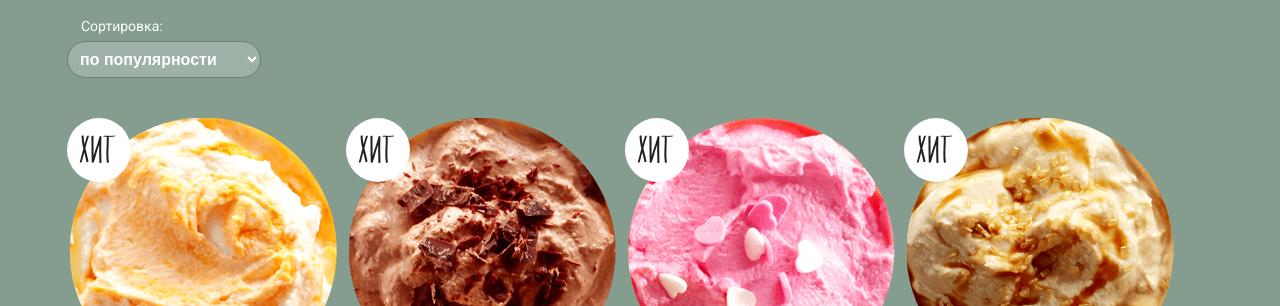
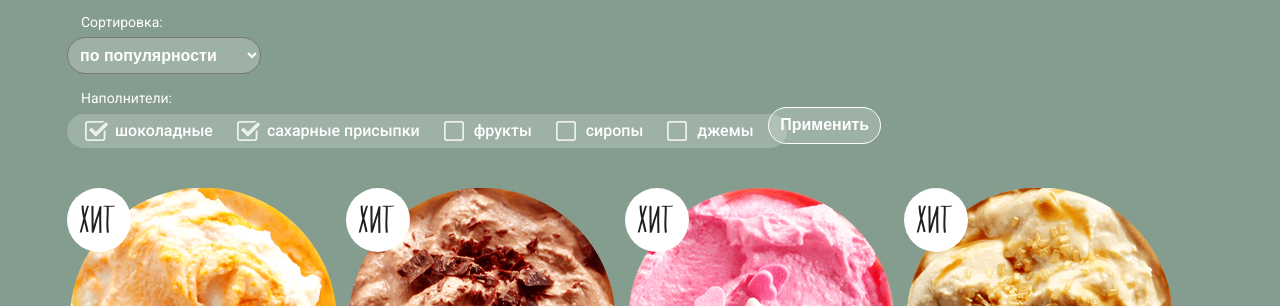
Before and after one commit to konopatova/gllacy, a plain HTML site: page catalog.html in a window 1280 px wide. Shown: the part 193-499 px from the top of the page. Drawn offline with Linux system fonts and the light colour scheme.

Commit message:
добавила фильтр

```diff
--- a/catalog.html
+++ b/catalog.html
@@ -93,6 +93,8 @@
         <div class="catalog-title">Сливочное мороженое</div>
 
         <div class="filter-block">
+
+            <div class="filter-item-1">
             <span class="filter-title">Сортировка:</span>
             <select name="sort" id="sort">
                 <option value="popular">по популярности</option>
@@ -100,7 +102,29 @@
                 <option value="expensive">сначала дорогие</option>
                 <option value="fat">по жирности</option>
             </select>
+            </div>
+
+            <div class="filter-item-2">
+                <span class="filter-title">Наполнители:</span>
+                 <div class="checkbox-group">
+                <input type="checkbox" class="filter-checkbox" id ="ch1" checked>
+                <label for="ch1">шоколадные</label>
+                <input type="checkbox" class="filter-checkbox" id ="ch2" checked>
+                <label for="ch2">сахарные присыпки</label>
+                <input type="checkbox" class="filter-checkbox" id ="ch3">
+                <label for="ch3">фрукты</label>
+                <input type="checkbox" class="filter-checkbox" id ="ch4">
+                <label for="ch4">сиропы</label>
+                <input type="checkbox"  class="filter-checkbox" id ="ch5">
+                <label for="ch5">джемы</label>
+                </div>
         </div>
+                <div class="filter-submit">
+                    <button type="submit" class="button-submit">Применить</button>
+                </div>
+
+        </div>
+
 
         <div class="catalog-block">
             <div class="catalog-item-row">
--- a/css/style.css
+++ b/css/style.css
@@ -1478,6 +1478,7 @@ a.catalog-item-name {
   padding: 0.5em;
   border-radius: 1.5em;
   font-weight: bold;
+  font-size: 1em;
   background-color: rgba(255,255,255, 0.2);
   color: #fff;
 }
@@ -1490,16 +1491,84 @@ a.catalog-item-name {
   color: #000;
 }
 
-.filter-title {
+span.filter-title {
   font-weight: normal;
   color: #fff;
   font-size: 0.875em;
-  margin: 1.5em 0 0.5em 1em;
-}
-
-.filter-block {
+  margin: 1.2em 0 0.5em 1em;
+}
+
+.filter-item-1 {
   display: flex;
   flex-direction: column;
+}
+
+.filter-item-2 {
+  display: flex;
+  flex-direction: column;
+}
+
+.checkbox-group {
+  width: 45em;
+  padding: 0.5em;
+  border-radius: 1.5em;
+  font-weight: 500;
+  background-color: rgba(255,255,255, 0.2);
+  color: #fff;
+}
+
+.filter-checkbox {
+  display: none;
+}
+
+.checkbox-group label {
+  position: relative;
+  padding-left: 30px;
+  margin: 0 10px 0 10px;
+  font-weight: 500;
+  font-size: 1em;
+}
+
+.checkbox-group label:after {
+  content: "";
+  position: absolute;
+  top: 0;
+  left: 0;
+  width: 23px;
+  height: 23px;
+  background-image: url(./../img/checkbox-off.png);
+  background-repeat: no-repeat;
+}
+
+.filter-checkbox:checked + label:after {
+  background-image: url(./../img/checkbox-on.png);
+}
+
+.button-submit {
+  position: absolute;
+  top: 17.9%;
+  left: 60%;
+  padding: 0.5em 0.7em;
+  border-radius: 1.5em;
+  font-weight: 500;
+  border: none;
+  border: 1px solid #fff;
+  color: #fff;
+  font-weight: bold;
+  background-color: rgba(255,255,255, 0.2);
+}
+
+.button-submit:hover {
+  background-color: #fff;
+  color: #000;
+  font-weight: bold;
+}
+
+.button-submit:active {
+  background-color: #eaeaea;
+  color: #000;
+  font-weight: bold;
+  box-shadow: inset 0px 1px 2px 0px rgb(75, 75, 75);
 }
 
 .pagination {
```
Also changed, not shown: img/checkbox-off-hover.png (added), img/checkbox-off.png (added), img/checkbox-on-hover.png (added), img/checkbox-on.png (added).
